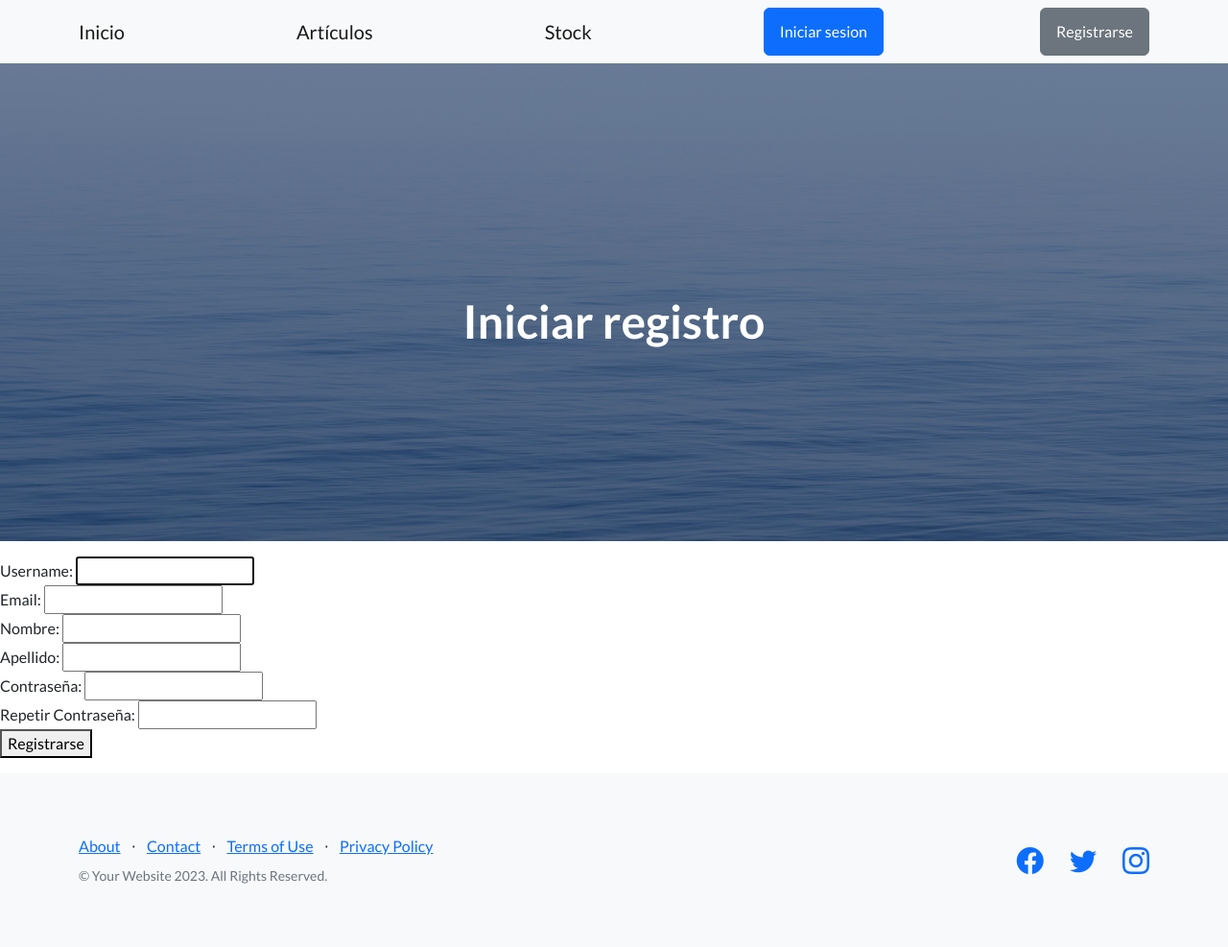
After one commit to JennyCuba/JennyCubaPF_Django, a Django app: page /usuarios/registro/ in a window 1280 px wide. The commit adds this page. Shown: the whole page at 96% size. Run offline with Django 5.2, Linux system fonts and the light colour scheme; some libraries are stand-ins or nearby versions.

Commit message:
Registro app usuarios

```diff
--- a/Templates/base.html
+++ b/Templates/base.html
@@ -29,6 +29,7 @@
                 <a class="navbar-brand" href={% url "stock:listado_movimientos" %}>Stock</a>
 
                 {% if request.user.is_authenticated %}
+                    <a class="navbar-brand" href="#">{{request.user.username}}</a>
                     {% comment "" %}<a class="navbar-brand" href={% url "mensajeria:listar_mensajes" %}>Mensajes</a>
                     <a class="navbar-brand" href={% url "usuarios:perfil" %}>
                         {% if request.user.infousuario.avatar %}
@@ -45,7 +46,7 @@
 
                 {% else %}
                 <a class="btn btn-primary" href={% url "usuarios:iniciar_sesion" %}>Iniciar sesion</a>
-                {% comment "" %}<a class="btn btn-secondary" href={% url "usuarios:registro" %}>Registrarse</a>{% endcomment %}
+                <a class="btn btn-secondary" href={% url "usuarios:registro" %}>Registrarse</a>
                 {% endif %}
 
             </div>
--- /dev/null
+++ b/usuarios/Templates/usuarios/registro.html
@@ -0,0 +1,21 @@
+{% extends 'base.html' %}
+
+{% block title_head %}
+    Registro
+{% endblock title_head %}
+
+{% block h1_header %}
+  <h1>Iniciar registro</h1>
+{% endblock h1_header %}
+
+{% block main %}
+<p>
+  <form action={% url 'usuarios:registro' %} method="post">
+    {% csrf_token %}
+    {{form}}
+
+    <button type="submit">Registrarse</button>
+  </form>
+</p>
+
+{% endblock main %}
--- /dev/null
+++ b/usuarios/forms.py
@@ -0,0 +1,20 @@
+from django import forms
+from django.contrib.auth.forms import UserCreationForm, UserChangeForm, PasswordChangeForm
+from django.contrib.auth.models import User
+
+class RegistroDeUsuario(UserCreationForm):
+    email = forms.EmailField()
+    password1 = forms.CharField(label='Contraseña', widget=forms.PasswordInput)
+    password2 = forms.CharField(label='Repetir Contraseña', widget=forms.PasswordInput)
+
+    first_name = forms.CharField(label='Nombre')
+    last_name = forms.CharField(label='Apellido')
+
+    class Meta:
+        model = User
+        fields = ['username', 'email', 'first_name', 'last_name', 'password1', 'password2']
+        # help_texts = {'username': '', 'email': '', etc}
+        help_texts = {
+            key: ''
+            for key in fields
+        }
--- a/usuarios/urls.py
+++ b/usuarios/urls.py
@@ -1,11 +1,11 @@
 from django.urls import path
 from usuarios import views
-from django.contrib.auth.views import LoginView, LogoutView
 
 app_name = 'usuarios'
 
 urlpatterns = [
     path('iniciar-sesion/', views.login, name='iniciar_sesion'),
-    path('cerrar-sesion/', LogoutView.as_view(template_name='usuarios/cerrar_sesion.html'), name='cerrar_sesion'),
+    path('cerrar-sesion/', views.CerrarSesion.as_view(), name='cerrar_sesion'),
+    path('registro/', views.registro, name='registro'),
 
 ]
--- a/usuarios/views.py
+++ b/usuarios/views.py
@@ -1,6 +1,8 @@
 from django.shortcuts import render, redirect
-from django.contrib.auth.forms import AuthenticationForm
+from django.contrib.auth.forms import AuthenticationForm, UserCreationForm
 from django.contrib.auth import login as django_login
+from django.contrib.auth.views import LogoutView
+from usuarios.forms import RegistroDeUsuario
 
 def login(request):
 
@@ -15,3 +17,18 @@ def login(request):
             return redirect('inicio:inicio')
 
     return render (request, 'usuarios/iniciar_sesion.html', {'form': form})
+
+class CerrarSesion(LogoutView):
+    template_name = 'usuarios/cerrar_sesion.html'
+
+def registro(request):
+
+    formulario = RegistroDeUsuario()
+
+    if request.method == 'POST':
+        formulario = RegistroDeUsuario(request.POST)
+        if formulario.is_valid():
+            formulario.save()
+            return redirect('usuarios:iniciar_sesion')
+
+    return render(request, 'usuarios/registro.html', {'form': formulario})
```
